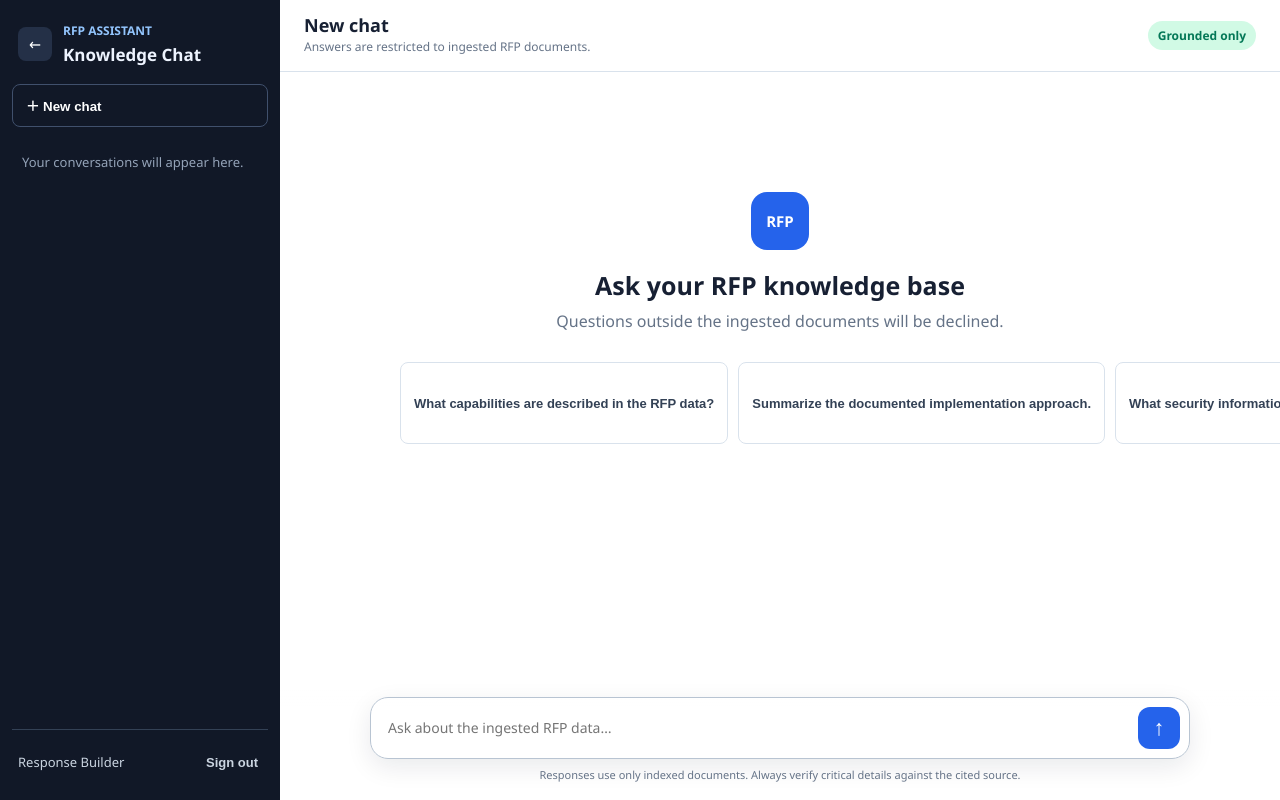
After one commit to umarauthentic/rfp-assistant, a FastAPI app: template app/templates/chat.html in a window 1280 px wide. The commit adds this page. Run offline with FastAPI, Linux system fonts and the light colour scheme; the template is opened without the code that fills it, so the values that code supplies are empty.

Commit message:
chat system

```diff
--- a/app/config.py
+++ b/app/config.py
@@ -41,6 +41,10 @@ class Settings(BaseSettings):
         return Path(self.data_dir) / "qa_memory"
 
     @property
+    def chat_history_dir(self) -> Path:
+        return Path(self.data_dir) / "chat_history"
+
+    @property
     def vector_path(self) -> Path:
         return Path(self.vector_dir)
 
@@ -51,5 +55,6 @@ def get_settings() -> Settings:
     settings = Settings()
     settings.documents_dir.mkdir(parents=True, exist_ok=True)
     settings.qa_memory_dir.mkdir(parents=True, exist_ok=True)
+    settings.chat_history_dir.mkdir(parents=True, exist_ok=True)
     settings.vector_path.mkdir(parents=True, exist_ok=True)
     return settings
--- a/app/main.py
+++ b/app/main.py
@@ -25,6 +25,8 @@ from app.ingestion.chunking import make_chunks
 from app.rag.vector_store import FaissStore
 from app.rag.models import QueryRequest, QueryResponse, SaveAnswerRequest
 from app.rag.pipeline import answer_query
+from app.rag.chat import answer_chat_question
+from app.rag.chat_store import ChatStore
 from app.rag.memory import delete_qa_from_disk, save_qa_to_disk, rebuild_memory_index, list_memory_items
 from dotenv import load_dotenv
 
@@ -36,6 +38,7 @@ DEFAULT_RFP_TEMPLATE_PATH = Path("app/templates/AORN LMS Evaluation.docx")
 UPLOADED_RFP_TEMPLATE_DIR = Path(settings.data_dir) / "rfp_templates"
 UPLOADED_RFP_TEMPLATE_STEM = "uploaded-rfp-template"
 GENERATED_RFP_DIR = Path(settings.data_dir) / "generated_rfps"
+chat_store = ChatStore(settings.chat_history_dir)
 SUPPORTED_RFP_TEMPLATE_EXTENSIONS = {".docx", ".xlsx", ".xlsm"}
 
 app = FastAPI(title=settings.app_name)
@@ -74,6 +77,14 @@ class RfpSingleAnswerRequest(BaseModel):
 class RfpBuildRequest(BaseModel):
     items: list[RfpQuestionItem] = Field(min_length=1, max_length=200)
     title: str = Field(default="Generated RFP Response", max_length=200)
+
+
+class ChatConversationRequest(BaseModel):
+    title: str = Field(default="New chat", max_length=100)
+
+
+class ChatMessageRequest(BaseModel):
+    message: str = Field(min_length=1, max_length=4000)
 
 
 def _auth_secret() -> str:
@@ -519,6 +530,11 @@ def home(request: Request):
     return templates.TemplateResponse("index.html", {"request": request})
 
 
+@app.get("/chat", response_class=HTMLResponse)
+def chat_page(request: Request):
+    return templates.TemplateResponse("chat.html", {"request": request})
+
+
 @app.get("/login", response_class=HTMLResponse)
 def login_form():
     if not settings.app_password:
@@ -647,6 +663,52 @@ def query(request: QueryRequest):
         use_memory=request.use_memory,
         use_documents=request.use_documents,
     )
+
+
+@app.get("/api/chat/conversations")
+def list_chat_conversations():
+    return {"conversations": chat_store.list()}
+
+
+@app.post("/api/chat/conversations")
+def create_chat_conversation(request: ChatConversationRequest):
+    return {"conversation": chat_store.create(request.title)}
+
+
+@app.get("/api/chat/conversations/{conversation_id}")
+def get_chat_conversation(conversation_id: str):
+    conversation = chat_store.get(conversation_id)
+    if conversation is None:
+        raise HTTPException(status_code=404, detail="Conversation not found")
+    return {"conversation": conversation}
+
+
+@app.delete("/api/chat/conversations/{conversation_id}")
+def delete_chat_conversation(conversation_id: str):
+    if not chat_store.delete(conversation_id):
+        raise HTTPException(status_code=404, detail="Conversation not found")
+    return {"success": True}
+
+
+@app.post("/api/chat/conversations/{conversation_id}/messages")
+def send_chat_message(conversation_id: str, request: ChatMessageRequest):
+    conversation = chat_store.get(conversation_id)
+    if conversation is None:
+        raise HTTPException(status_code=404, detail="Conversation not found")
+
+    question = request.message.strip()
+    result = answer_chat_question(question, conversation.get("messages", []))
+    updated = chat_store.add_exchange(
+        conversation_id=conversation_id,
+        question=question,
+        answer=result["answer"],
+        sources=result["sources"],
+        in_scope=result["in_scope"],
+    )
+    return {
+        "conversation": updated,
+        "message": updated["messages"][-1],
+    }
 
 
 @app.get("/rfp/template/questions")
--- /dev/null
+++ b/app/static/chat.css
@@ -0,0 +1,68 @@
+.chat-page { overflow: hidden; }
+.chat-shell { display: grid; grid-template-columns: 280px minmax(0, 1fr); height: 100vh; background: #fff; }
+.chat-sidebar { display: flex; flex-direction: column; min-width: 0; padding: 18px 12px; color: #eef4ff; background: #111827; }
+.chat-brand { display: flex; align-items: center; gap: 11px; padding: 4px 6px 18px; }
+.chat-brand .eyebrow { color: #93c5fd; }
+.chat-brand strong { display: block; font-size: 17px; }
+.back-link { display: grid; place-items: center; width: 34px; height: 34px; border-radius: 8px; color: #fff; background: #243047; text-decoration: none; }
+.new-chat-button { width: 100%; padding: 11px 13px; text-align: left; border: 1px solid #40506c; background: transparent; }
+.new-chat-button:hover { background: #1f2937; }
+.conversation-list { flex: 1; overflow-y: auto; margin: 14px 0; }
+.conversation-row { display: grid; grid-template-columns: minmax(0, 1fr) 32px; align-items: center; border-radius: 7px; }
+.conversation-row:hover, .conversation-row.active { background: #1f2937; }
+.conversation-button, .delete-chat-button, .logout-button { border: 0; background: transparent; box-shadow: none; }
+.conversation-button { overflow: hidden; padding: 11px 10px; color: #e5e7eb; text-align: left; text-overflow: ellipsis; white-space: nowrap; font-weight: 500; }
+.delete-chat-button { padding: 6px; color: #94a3b8; opacity: 0; }
+.conversation-row:hover .delete-chat-button, .conversation-row.active .delete-chat-button { opacity: 1; }
+.delete-chat-button:hover { color: #fff; }
+.conversation-hint { padding: 12px 10px; color: #94a3b8; font-size: 13px; line-height: 1.5; }
+.sidebar-footer { display: flex; align-items: center; justify-content: space-between; gap: 8px; padding: 12px 6px 0; border-top: 1px solid #334155; }
+.sidebar-footer a, .logout-button { color: #cbd5e1; font-size: 13px; text-decoration: none; }
+.logout-button { width: auto; margin: 0; padding: 4px; }
+.chat-main { display: grid; grid-template-rows: auto minmax(0, 1fr) auto; min-width: 0; height: 100vh; background: #fff; }
+.chat-topbar { display: flex; align-items: center; gap: 14px; min-height: 72px; padding: 12px 24px; border-bottom: 1px solid var(--border); }
+.chat-topbar h1 { overflow: hidden; max-width: 650px; font-size: 18px; text-overflow: ellipsis; white-space: nowrap; }
+.chat-topbar p { margin-top: 3px; color: var(--muted); font-size: 12px; }
+.grounded-badge { margin-left: auto; padding: 6px 10px; border-radius: 999px; color: #047857; background: #d1fae5; font-size: 12px; font-weight: 800; }
+.sidebar-toggle { display: none; width: 38px; height: 38px; padding: 0; color: var(--text); background: transparent; border: 1px solid var(--border); }
+.message-scroll { overflow-y: auto; min-height: 0; }
+.messages { width: min(820px, calc(100% - 32px)); margin: 0 auto; padding: 18px 0 30px; }
+.chat-message { display: grid; grid-template-columns: 42px minmax(0, 1fr); gap: 14px; padding: 22px 10px; }
+.chat-message + .chat-message { border-top: 1px solid #edf1f5; }
+.message-avatar { display: grid; place-items: center; width: 36px; height: 36px; border-radius: 9px; color: #fff; background: #334155; font-size: 10px; font-weight: 900; }
+.chat-message.assistant .message-avatar { background: var(--primary); }
+.message-body > strong { display: block; margin: 2px 0 8px; font-size: 14px; }
+.message-content { color: #27364b; font-size: 15px; line-height: 1.7; white-space: pre-wrap; }
+.message-sources { display: flex; flex-wrap: wrap; align-items: center; gap: 6px; margin-top: 14px; }
+.message-sources > span:first-child { margin-right: 2px; color: var(--muted); font-size: 11px; font-weight: 800; text-transform: uppercase; }
+.source-chip { max-width: 100%; overflow: hidden; padding: 5px 8px; border: 1px solid #bfdbfe; border-radius: 999px; color: #1e40af; background: #eff6ff; font-size: 11px; text-overflow: ellipsis; white-space: nowrap; }
+.chat-empty { width: min(760px, calc(100% - 32px)); margin: 0 auto; padding: clamp(70px, 15vh, 150px) 0 40px; text-align: center; }
+.empty-mark { display: grid; place-items: center; width: 58px; height: 58px; margin: 0 auto 18px; border-radius: 16px; color: #fff; background: var(--primary); font-size: 15px; font-weight: 900; }
+.chat-empty h2 { font-size: 25px; }
+.chat-empty > p { margin-top: 8px; color: var(--muted); }
+.suggestion-grid { display: grid; grid-template-columns: repeat(3, 1fr); gap: 10px; margin-top: 30px; }
+.suggestion-grid button { min-height: 82px; padding: 13px; color: #334155; text-align: left; background: #fff; border: 1px solid var(--border); font-size: 13px; font-weight: 600; }
+.suggestion-grid button:hover { border-color: var(--primary); background: #f8fbff; }
+.composer-wrap { padding: 12px 24px 18px; background: linear-gradient(to top, #fff 82%, rgba(255,255,255,0)); }
+.chat-composer { display: grid; grid-template-columns: minmax(0, 1fr) 42px; align-items: end; gap: 8px; width: min(820px, 100%); margin: 0 auto; padding: 9px 9px 9px 15px; border: 1px solid var(--border-strong); border-radius: 18px; box-shadow: 0 8px 26px rgba(15,23,42,.09); }
+.chat-composer:focus-within { border-color: var(--primary); box-shadow: 0 0 0 3px rgba(37,99,235,.12), 0 8px 26px rgba(15,23,42,.09); }
+.chat-composer textarea { min-height: 42px; max-height: 180px; padding: 10px 2px; border: 0; outline: none; resize: none; }
+.chat-composer textarea:focus { outline: none; border: 0; }
+.chat-composer button { width: 42px; height: 42px; padding: 0; border-radius: 12px; font-size: 22px; }
+.composer-note { margin-top: 8px; color: var(--muted); font-size: 11px; text-align: center; }
+.typing-dots { display: flex; gap: 5px; padding: 10px 0; }
+.typing-dots span { width: 7px; height: 7px; border-radius: 50%; background: #94a3b8; animation: chat-bounce 1.2s infinite; }
+.typing-dots span:nth-child(2) { animation-delay: .15s; }
+.typing-dots span:nth-child(3) { animation-delay: .3s; }
+@keyframes chat-bounce { 0%, 60%, 100% { transform: translateY(0); } 30% { transform: translateY(-5px); } }
+@media (max-width: 760px) {
+    .chat-shell { grid-template-columns: 1fr; }
+    .chat-sidebar { position: fixed; inset: 0 auto 0 0; z-index: 20; width: min(300px, 88vw); transform: translateX(-105%); transition: transform .2s ease; box-shadow: 12px 0 30px rgba(0,0,0,.22); }
+    .chat-sidebar.open { transform: translateX(0); }
+    .sidebar-toggle { display: block; }
+    .grounded-badge { display: none; }
+    .chat-topbar { padding: 10px 14px; }
+    .suggestion-grid { grid-template-columns: 1fr; }
+    .chat-empty { padding-top: 55px; }
+    .composer-wrap { padding: 10px 12px 12px; }
+}
--- /dev/null
+++ b/app/static/chat.js
@@ -0,0 +1,239 @@
+let activeConversationId = null;
+let conversations = [];
+let sending = false;
+
+document.addEventListener("DOMContentLoaded", async function () {
+    const form = document.getElementById("chatForm");
+    const input = document.getElementById("chatInput");
+
+    form.addEventListener("submit", function (event) {
+        event.preventDefault();
+        sendMessage();
+    });
+    input.addEventListener("keydown", function (event) {
+        if (event.key === "Enter" && !event.shiftKey) {
+            event.preventDefault();
+            sendMessage();
+        }
+    });
+    input.addEventListener("input", resizeComposer);
+
+    await loadConversations();
+    if (conversations.length) {
+        await selectConversation(conversations[0].id);
+    }
+});
+
+async function apiFetch(url, options = {}) {
+    const response = await fetch(url, {
+        ...options,
+        headers: { "Content-Type": "application/json", ...(options.headers || {}) }
+    });
+    if (response.status === 401) {
+        window.location.href = "/login";
+        throw new Error("Your session has expired.");
+    }
+    if (!response.ok) {
+        let message = "The request could not be completed.";
+        try {
+            const body = await response.json();
+            message = body.detail || message;
+        } catch (_) {}
+        throw new Error(message);
+    }
+    return response.json();
+}
+
+async function loadConversations() {
+    const data = await apiFetch("/api/chat/conversations");
+    conversations = data.conversations;
+    renderConversationList();
+}
+
+function renderConversationList() {
+    const list = document.getElementById("conversationList");
+    list.replaceChildren();
+    if (!conversations.length) {
+        const hint = document.createElement("p");
+        hint.className = "conversation-hint";
+        hint.textContent = "Your conversations will appear here.";
+        list.appendChild(hint);
+        return;
+    }
+
+    conversations.forEach(function (conversation) {
+        const row = document.createElement("div");
+        row.className = `conversation-row${conversation.id === activeConversationId ? " active" : ""}`;
+
+        const button = document.createElement("button");
+        button.type = "button";
+        button.className = "conversation-button";
+        button.textContent = conversation.title;
+        button.title = conversation.title;
+        button.onclick = () => selectConversation(conversation.id);
+
+        const remove = document.createElement("button");
+        remove.type = "button";
+        remove.className = "delete-chat-button";
+        remove.textContent = "×";
+        remove.title = "Delete conversation";
+        remove.onclick = (event) => deleteConversation(event, conversation.id);
+
+        row.append(button, remove);
+        list.appendChild(row);
+    });
+}
+
+async function createConversation() {
+    if (sending) return;
+    const data = await apiFetch("/api/chat/conversations", {
+        method: "POST",
+        body: JSON.stringify({ title: "New chat" })
+    });
+    activeConversationId = data.conversation.id;
+    await loadConversations();
+    renderConversation(data.conversation);
+    closeSidebarOnMobile();
+    document.getElementById("chatInput").focus();
+}
+
+async function selectConversation(conversationId) {
+    if (sending) return;
+    const data = await apiFetch(`/api/chat/conversations/${conversationId}`);
+    activeConversationId = conversationId;
+    renderConversation(data.conversation);
+    renderConversationList();
+    closeSidebarOnMobile();
+}
+
+async function deleteConversation(event, conversationId) {
+    event.stopPropagation();
+    if (!window.confirm("Delete this conversation?")) return;
+    await apiFetch(`/api/chat/conversations/${conversationId}`, { method: "DELETE" });
+    if (activeConversationId === conversationId) activeConversationId = null;
+    await loadConversations();
+    if (conversations.length) {
+        await selectConversation(conversations[0].id);
+    } else {
+        renderConversation({ title: "New chat", messages: [] });
+    }
+}
+
+function renderConversation(conversation) {
+    document.getElementById("conversationTitle").textContent = conversation.title || "New chat";
+    const container = document.getElementById("messages");
+    container.replaceChildren();
+    const messages = conversation.messages || [];
+    document.getElementById("chatEmpty").classList.toggle("hidden", messages.length > 0);
+    messages.forEach(message => container.appendChild(buildMessage(message)));
+    scrollToBottom();
+}
+
+function buildMessage(message) {
+    const article = document.createElement("article");
+    article.className = `chat-message ${message.role}`;
+
+    const avatar = document.createElement("div");
+    avatar.className = "message-avatar";
+    avatar.textContent = message.role === "user" ? "You" : "RFP";
+
+    const body = document.createElement("div");
+    body.className = "message-body";
+    const label = document.createElement("strong");
+    label.textContent = message.role === "user" ? "You" : "RFP Assistant";
+    const content = document.createElement("div");
+    content.className = "message-content";
+    content.textContent = message.content;
+    body.append(label, content);
+
+    if (message.role === "assistant" && message.sources?.length) {
+        const sources = document.createElement("div");
+        sources.className = "message-sources";
+        const sourceLabel = document.createElement("span");
+        sourceLabel.textContent = "Sources";
+        sources.appendChild(sourceLabel);
+        message.sources.forEach(function (source) {
+            const chip = document.createElement("span");
+            chip.className = "source-chip";
+            chip.textContent = source.label;
+            sources.appendChild(chip);
+        });
+        body.appendChild(sources);
+    }
+
+    article.append(avatar, body);
+    return article;
+}
+
+async function sendMessage() {
+    const input = document.getElementById("chatInput");
+    const question = input.value.trim();
+    if (!question || sending) return;
+    if (!activeConversationId) await createConversation();
+
+    sending = true;
+    setComposerState(true);
+    document.getElementById("chatEmpty").classList.add("hidden");
+    const container = document.getElementById("messages");
+    container.appendChild(buildMessage({ role: "user", content: question }));
+    container.appendChild(buildTypingMessage());
+    input.value = "";
+    resizeComposer();
+    scrollToBottom();
+
+    try {
+        const data = await apiFetch(`/api/chat/conversations/${activeConversationId}/messages`, {
+            method: "POST",
+            body: JSON.stringify({ message: question })
+        });
+        renderConversation(data.conversation);
+        await loadConversations();
+    } catch (error) {
+        document.getElementById("typingMessage")?.remove();
+        container.appendChild(buildMessage({ role: "assistant", content: error.message }));
+    } finally {
+        sending = false;
+        setComposerState(false);
+        input.focus();
+    }
+}
+
+function buildTypingMessage() {
+    const message = buildMessage({ role: "assistant", content: "" });
+    message.id = "typingMessage";
+    const content = message.querySelector(".message-content");
+    content.className += " typing-dots";
+    content.innerHTML = "<span></span><span></span><span></span>";
+    return message;
+}
+
+function setComposerState(disabled) {
+    document.getElementById("chatInput").disabled = disabled;
+    document.getElementById("sendButton").disabled = disabled;
+}
+
+function useSuggestion(button) {
+    const input = document.getElementById("chatInput");
+    input.value = button.textContent;
+    input.focus();
+    resizeComposer();
+}
+
+function resizeComposer() {
+    const input = document.getElementById("chatInput");
+    input.style.height = "auto";
+    input.style.height = `${Math.min(input.scrollHeight, 180)}px`;
+}
+
+function scrollToBottom() {
+    const scroll = document.getElementById("messageScroll");
+    requestAnimationFrame(() => { scroll.scrollTop = scroll.scrollHeight; });
+}
+
+function toggleSidebar() {
+    document.getElementById("chatSidebar").classList.toggle("open");
+}
+
+function closeSidebarOnMobile() {
+    if (window.innerWidth <= 760) document.getElementById("chatSidebar").classList.remove("open");
+}
--- a/app/static/style.css
+++ b/app/static/style.css
@@ -66,6 +66,23 @@ h1 {
     flex-wrap: wrap;
     justify-content: flex-end;
     gap: 8px;
+}
+
+.header-link {
+    display: inline-flex;
+    align-items: center;
+    min-height: 30px;
+    padding: 6px 11px;
+    border-radius: 999px;
+    background: var(--primary);
+    color: #ffffff;
+    font-size: 12px;
+    font-weight: 800;
+    text-decoration: none;
+}
+
+.header-link:hover {
+    background: var(--primary-dark);
 }
 
 .tutorial-button {
--- /dev/null
+++ b/app/templates/chat.html
@@ -0,0 +1,63 @@
+<!DOCTYPE html>
+<html lang="en">
+<head>
+    <meta charset="utf-8">
+    <meta name="viewport" content="width=device-width, initial-scale=1">
+    <title>RFP Knowledge Chat</title>
+    <link rel="stylesheet" href="/static/style.css">
+    <link rel="stylesheet" href="/static/chat.css">
+</head>
+<body class="chat-page">
+<div class="chat-shell">
+    <aside class="chat-sidebar" id="chatSidebar">
+        <div class="chat-brand">
+            <a href="/" class="back-link" aria-label="Return to RFP Assistant">←</a>
+            <div>
+                <div class="eyebrow">RFP Assistant</div>
+                <strong>Knowledge Chat</strong>
+            </div>
+        </div>
+        <button class="new-chat-button" type="button" onclick="createConversation()">＋ New chat</button>
+        <div class="conversation-list" id="conversationList" aria-label="Chat history"></div>
+        <div class="sidebar-footer">
+            <a href="/">Response Builder</a>
+            <form method="post" action="/logout"><button type="submit" class="logout-button">Sign out</button></form>
+        </div>
+    </aside>
+
+    <main class="chat-main">
+        <header class="chat-topbar">
+            <button class="sidebar-toggle" type="button" onclick="toggleSidebar()" aria-label="Toggle chat history">☰</button>
+            <div>
+                <h1 id="conversationTitle">New chat</h1>
+                <p>Answers are restricted to ingested RFP documents.</p>
+            </div>
+            <span class="grounded-badge">Grounded only</span>
+        </header>
+
+        <section class="message-scroll" id="messageScroll" aria-live="polite">
+            <div class="chat-empty" id="chatEmpty">
+                <div class="empty-mark">RFP</div>
+                <h2>Ask your RFP knowledge base</h2>
+                <p>Questions outside the ingested documents will be declined.</p>
+                <div class="suggestion-grid">
+                    <button type="button" onclick="useSuggestion(this)">What capabilities are described in the RFP data?</button>
+                    <button type="button" onclick="useSuggestion(this)">Summarize the documented implementation approach.</button>
+                    <button type="button" onclick="useSuggestion(this)">What security information is available?</button>
+                </div>
+            </div>
+            <div id="messages" class="messages"></div>
+        </section>
+
+        <div class="composer-wrap">
+            <form class="chat-composer" id="chatForm">
+                <textarea id="chatInput" rows="1" maxlength="4000" placeholder="Ask about the ingested RFP data…" aria-label="Chat message"></textarea>
+                <button id="sendButton" type="submit" aria-label="Send message">↑</button>
+            </form>
+            <p class="composer-note">Responses use only indexed documents. Always verify critical details against the cited source.</p>
+        </div>
+    </main>
+</div>
+<script src="/static/chat.js"></script>
+</body>
+</html>
--- a/app/templates/index.html
+++ b/app/templates/index.html
@@ -13,6 +13,7 @@
             <h1>RFP Assistant</h1>
         </div>
         <div class="header-status">
+            <a href="/chat" class="header-link">Knowledge Chat</a>
             <button id="tutorialButton" type="button" class="secondary tutorial-button" onclick="startTutorial()">Tutorial</button>
             <span>Local RAG</span>
             <span>Ollama</span>
```
Also changed, not shown: app/rag/chat.py (added, +99 -0 lines), app/rag/chat_store.py (added, +119 -0 lines), README.md, 2 other files.
